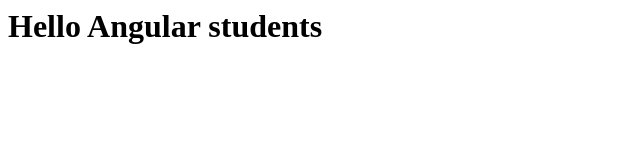
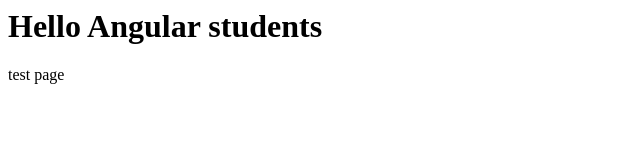
Before and after one commit to archierombo/angular-js-course, a plain HTML site: page index.html in a window 1280 px wide. Shown: the full height of the page, 0-640 px from the left. Drawn offline with Linux system fonts and the light colour scheme.

Commit message:
New Version of home page

```diff
--- a/index.html
+++ b/index.html
@@ -4,5 +4,6 @@
     </head>
     <body>
         <h1>Hello Angular students</h1>
+        <p>test page</p>
     </body>
 </html>
```
